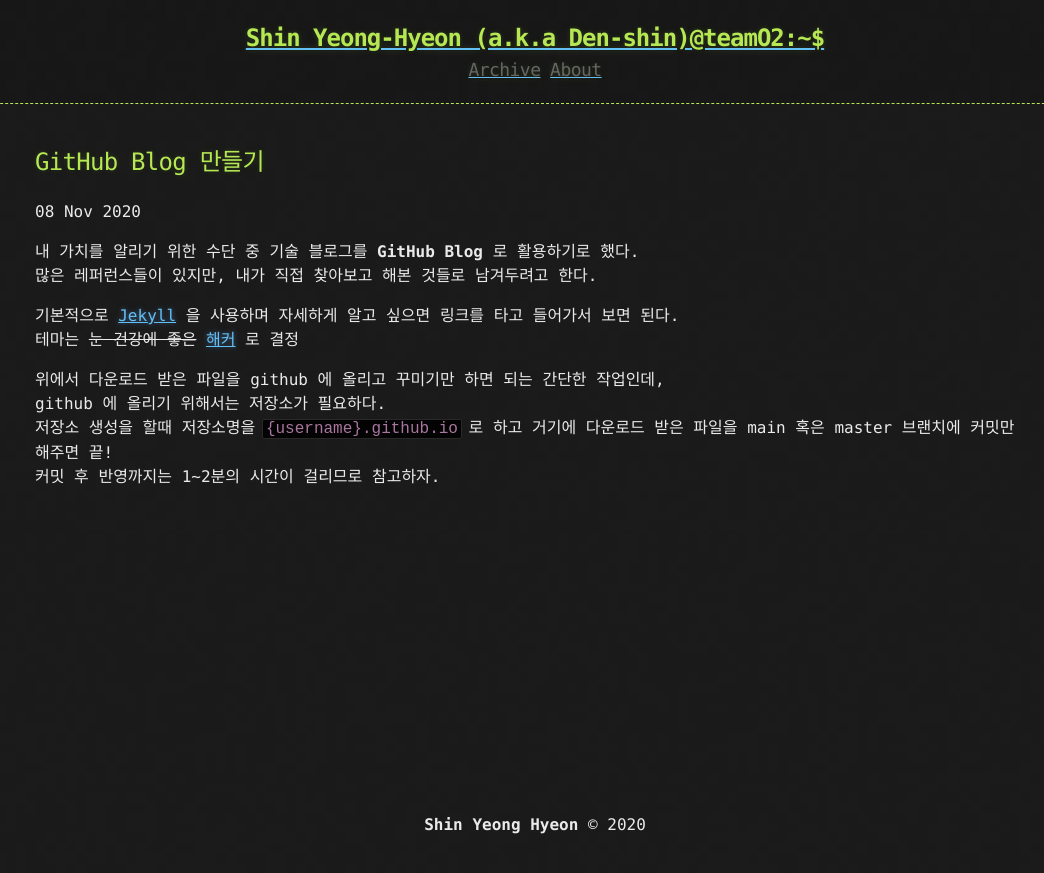
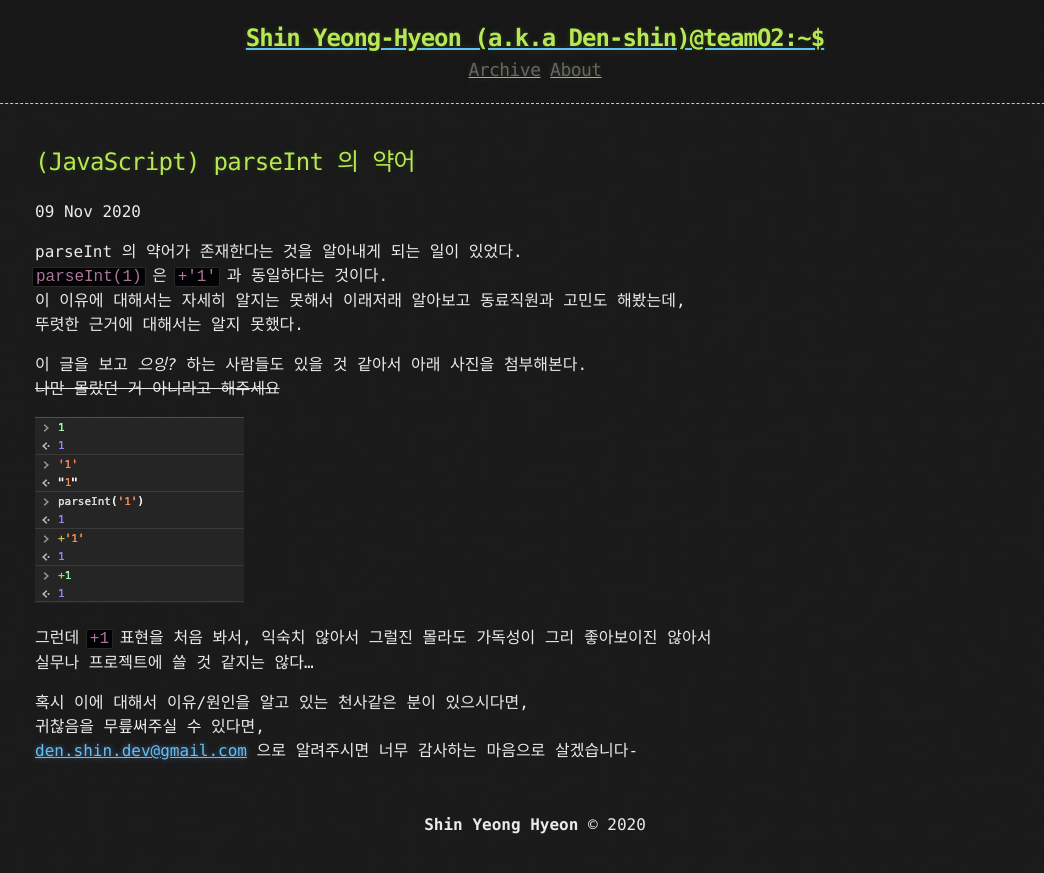
Before and after one commit to shinYeongHyeon/shinYeongHyeon.github.io, a Jekyll site: the page built from _posts/2020-11-09-first-post.md, in a window 1280 px wide. Shown: the top 873 px of the page, without its empty margins (105-1149 px from the left). Built offline with Jekyll 4.4.1, drawn with Linux system fonts in a browser that asks for light colours.

Commit message:
second post

````diff
--- /dev/null
+++ b/_posts/2020-11-09-first-post.md
@@ -0,0 +1,26 @@
+---
+title:  "(JavaScript) parseInt 의 약어"
+excerpt: "parseInt(1) === +1"
+last_modified_at: 2020-11-09
+categories:
+  - Blog
+tags:
+  - Blog
+---
+
+parseInt 의 약어가 존재한다는 것을 알아내게 되는 일이 있었다.
+```parseInt(1) ``` 은 ``` +'1' ``` 과 동일하다는 것이다.
+이 이유에 대해서는 자세히 알지는 못해서 이래저래 알아보고 동료직원과 고민도 해봤는데,
+뚜렷한 근거에 대해서는 알지 못했다.
+
+이 글을 보고 _으잉?_ 하는 사람들도 있을 것 같아서 아래 사진을 첨부해본다.
+~~나만 몰랐던 거 아니라고 해주세요~~
+
+![](../assets/parseInt.png)
+
+그런데 ```+1``` 표현을 처음 봐서, 익숙치 않아서 그럴진 몰라도 가독성이 그리 좋아보이진 않아서
+실무나 프로젝트에 쓸 것 같지는 않다...
+
+혹시 이에 대해서 이유/원인을 알고 있는 천사같은 분이 있으시다면,
+귀찮음을 무릎써주실 수 있다면,
+[den.shin.dev@gmail.com](den.shin.dev@gmail.com) 으로 알려주시면 너무 감사하는 마음으로 살겠습니다-
````
Also changed, not shown: _posts/2020-11-08-first-post.md (+1 -1 lines), assets/parseInt.png (added).
